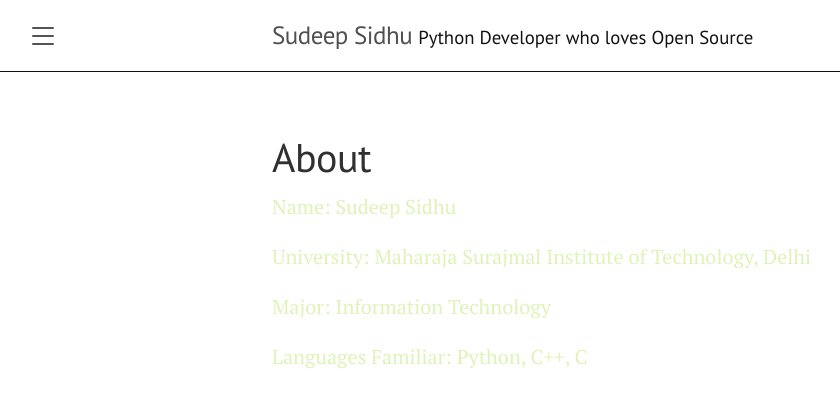
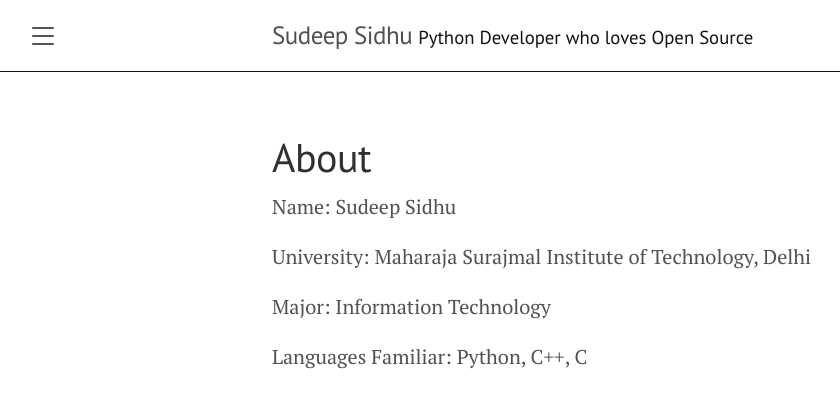
Before and after one commit to sidhu1012/sidhu1012.github.io, a Jekyll site: the page built from about.md, in a window 1280 px wide. Shown: the top 408 px of the page, without its empty margins (8-848 px from the left). Built offline with Jekyll 4.4.1, drawn with Linux system fonts in a browser that asks for light colours.

Commit message:
Revert "Change text and background color"
This reverts commit 669382b0be1133349da9ec580076c744c6c1097f.

```diff
--- a/public/css/poole.css
+++ b/public/css/poole.css
@@ -59,8 +59,8 @@ html {
 }
 
 body {
-  color: #def3b6fd;
-  background-color: rgba(17, 238, 109, 0);
+  color: #515151;
+  background-color: #fff;
   -webkit-text-size-adjust: 100%;
       -ms-text-size-adjust: 100%;
 }
```
